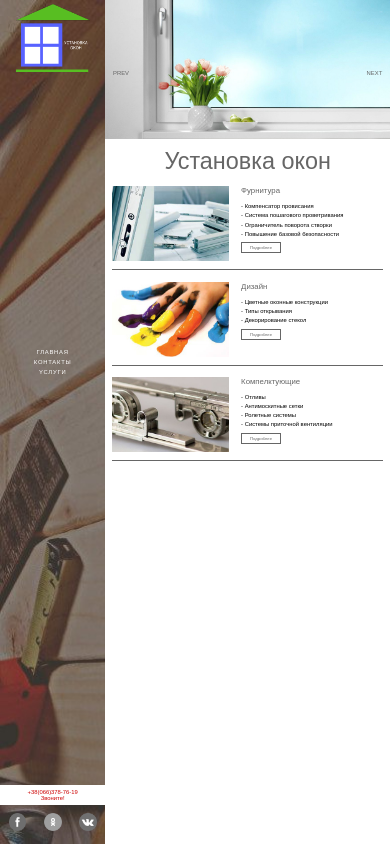
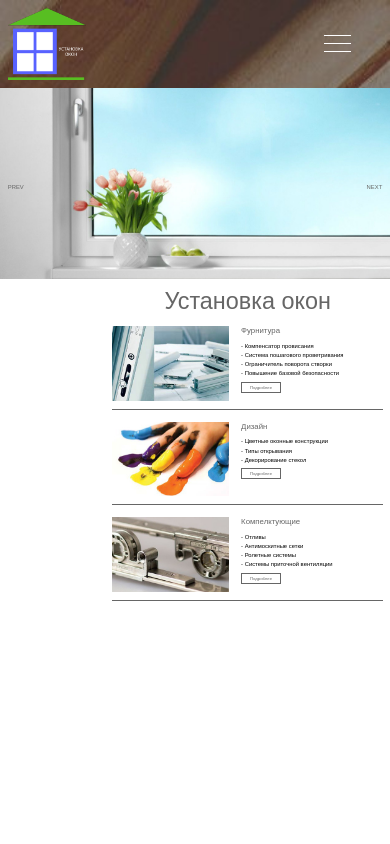
Before and after one commit to TrsarinskiyIvan/OknoForYou, a plain HTML site: page public_html/index.html in a window 390 px wide. Drawn offline with nearby package versions, Linux system fonts and the light colour scheme.

Commit message:
snapshot 5

```diff
--- a/public_html/index.html
+++ b/public_html/index.html
@@ -26,6 +26,11 @@
                         <li><a href="#"><img src="img/ok.png" alt=""/></a></li>
                         <li><a href="#"><img src="img/vk.png" alt=""/></a></li>
                     </ul>
+                </div>
+                <div class="buttonMenu">
+                    <div></div>
+                    <div></div>
+                    <div></div>
                 </div>
             </div>
             <div class="slide-bar">
--- a/public_html/scss/main.scss
+++ b/public_html/scss/main.scss
@@ -75,6 +75,10 @@ div.side-bar{
             }
         }
     }
+    div.buttonMenu{
+        display: none;
+    }
+
 }
 
 @mixin slide-navigation{
@@ -101,3 +105,37 @@ div.slide-bar{
         color: #ffffff;
     }
 }
+
+@media screen and (max-width:640px){
+    div.side-bar{
+        position: relative;
+        width: 100%;
+        a.logo{
+            width: 20%;
+            margin: 0;
+            padding: 2vw;
+        }
+
+        div.buttonMenu{
+            display: block;
+            position: absolute;
+            right: 10vw;
+            top: 40%;
+            width: 7vw;
+            cursor: pointer;
+
+            div{
+                border-bottom: 0.5vw solid #ffffff;
+                margin-bottom: 1.8vw;
+            }
+        }
+
+        div.mobile-side-bar{
+            display: none;
+        }
+    }
+    div.slide-bar{
+        margin-left: 0;;
+    }
+
+}
```
Also changed, not shown: public_html/css/main.css, 1 other file.
